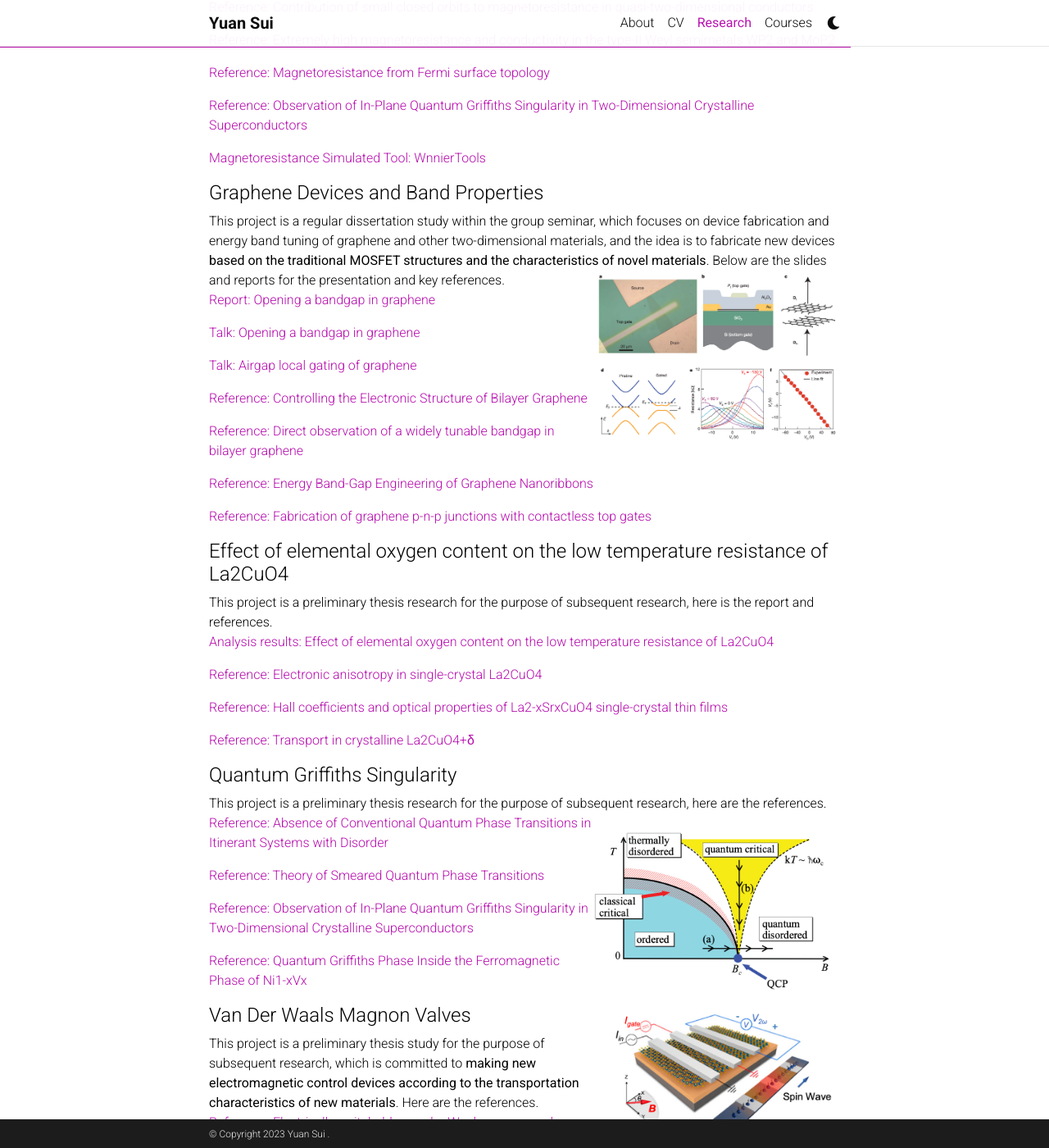
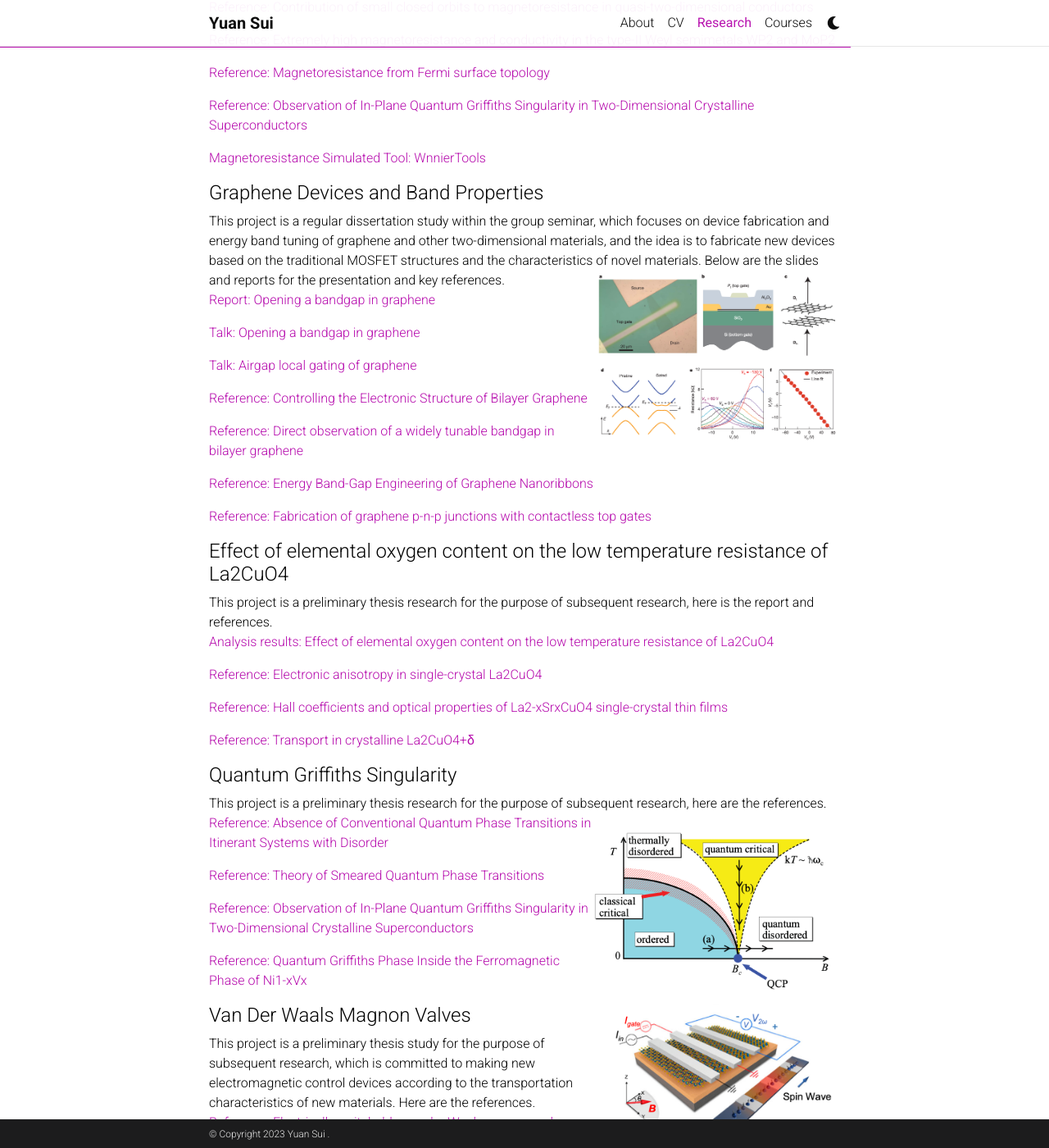
Before and after one commit to sufrep/sufrep_web, a Jekyll site: the page built from _pages/teaching.md, in a window 1280 px wide and 1400 px high, scrolled down 459 px. Shown: the whole window at 82% size. Built offline with Jekyll 4.4.1, drawn with Linux system fonts in a browser that asks for light colours; comment, search, counter and statistics services are not loaded; a style sheet for code colours, icons or effects is not loaded.

```diff
--- a/_layouts/research.html
+++ b/_layouts/research.html
@@ -21,7 +21,7 @@ layout: default
             <p><a href="/research/cvs166/WannierTools Documentation.pdf">Magnetoresistance Simulated Tool: WnnierTools</a></p>
 
             <h4>Graphene Devices and Band Properties</h4>
-            This project is a regular dissertation study within the group seminar, which focuses on device fabrication and energy band tuning of graphene and other two-dimensional materials, and the idea is to fabricate new devices <b>based on the traditional MOSFET structures and the characteristics of novel materials</b>. Below are the slides and reports for the presentation and key references.
+            This project is a regular dissertation study within the group seminar, which focuses on device fabrication and energy band tuning of graphene and other two-dimensional materials, and the idea is to fabricate new devices based on the traditional MOSFET structures and the characteristics of novel materials. Below are the slides and reports for the presentation and key references.
             <img src="/assets/img/graphene.jpg" width="300" alt="graphene">
             <p><a href="/research/Graphene devices and properties/Opening a bandgap in graphene/bandgap.pdf">Report: Opening a bandgap in graphene</a></p>
             <p><a href="/research/Graphene devices and properties/Opening a bandgap in graphene/Opening a bandgap in graphene.pdf">Talk: Opening a bandgap in graphene</a></p>
@@ -48,7 +48,7 @@ layout: default
 
             <img src="/assets/img/magnon.jpg" width="300" alt="magnon">
             <h4>Van Der Waals Magnon Valves</h4>
-            This project is a preliminary thesis study for the purpose of subsequent research, which is committed to <b>making new electromagnetic control devices according to the transportation characteristics of new materials</b>. Here are the references.
+            This project is a preliminary thesis study for the purpose of subsequent research, which is committed to making new electromagnetic control devices according to the transportation characteristics of new materials. Here are the references.
             <p><a href="/research/van der Waals magnon valves/Electrically switchable van der Waals magnon valves.pdf">Reference: Electrically switchable van der Waals magnon valves</a></p>
             <p><a href="/research/van der Waals magnon valves/Geometrical frustration, Wikipedia.pdf">Reference: Geometrical frustration, Wikipedia</a></p>
 
```
